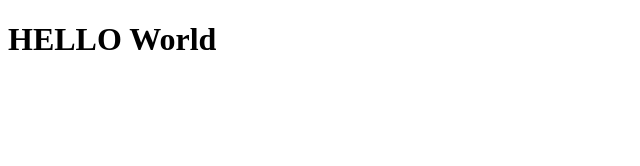
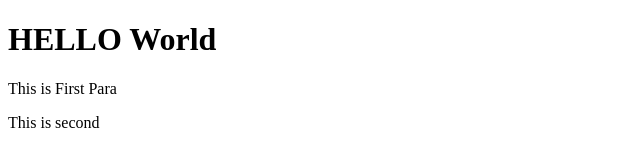
Before and after one commit to RohitShastri/gittest, a website: page index.html in a window 1280 px wide. Shown: the whole page, without its empty margins (0-640 px from the left). Drawn offline with Linux system fonts and the light colour scheme.

Commit message:
Second Commit

```diff
--- a/index.html
+++ b/index.html
@@ -6,8 +6,8 @@
     <title>HTML</title>
 </head>
 <body>
-    <h1>
-        HELLO World
-    </h1>
+    <h1>HELLO World</h1>
+    <p>This is First Para</p>
+    <p>This is second </p>
 </body>
 </html>
```
Also changed, not shown: package.json (added, +24 -0 lines), 1 other file.
